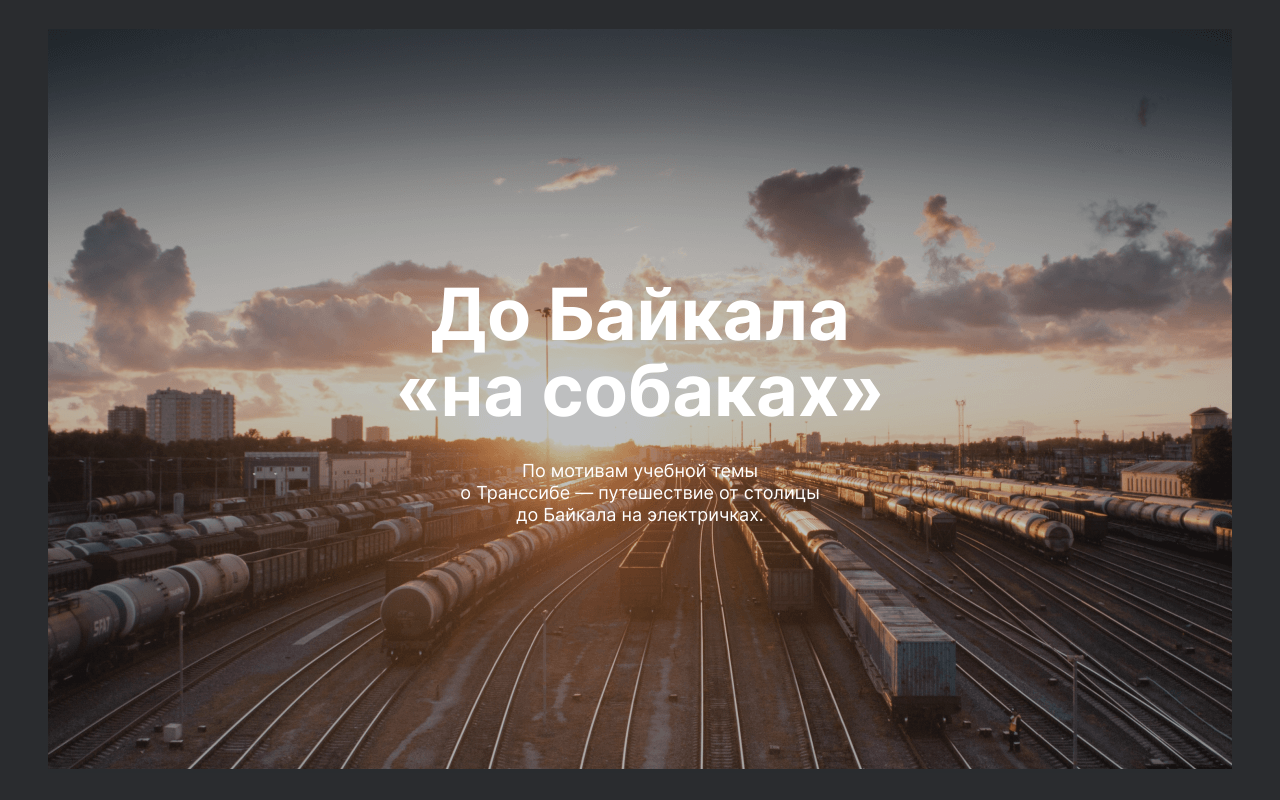
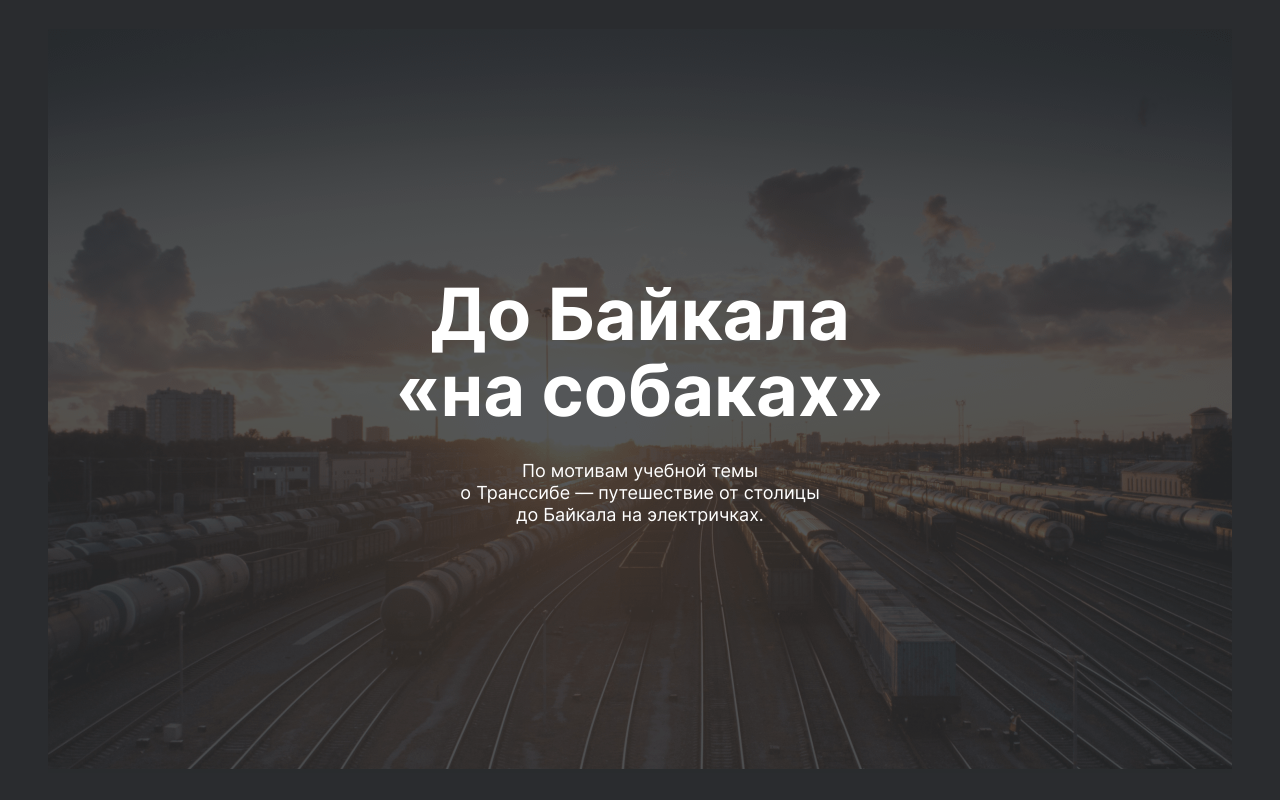
Before and after one commit to VKharlakov/russian-travel, a plain HTML site: page index.html in a window 1280 px wide. In both pictures the pointer is over the element 640 px from the left and 6374 px from the top of the page. Shown: the part 5974-6774 px from the top of the page. Drawn offline with Linux system fonts and the light colour scheme; files that its build step writes are made by us from their sources.

Commit message:
Файлы рассортированы по БЭМ, сжаты картинки

```diff
--- a/blocks/cover/__background/cover__background.css
+++ b/blocks/cover/__background/cover__background.css
@@ -2,8 +2,3 @@
 	width: 100%;
 	z-index: 1;
 }
-
-.cover__background:hover {
-	background-color: rgba(42, 44, 47, .8);
-	cursor: pointer;
-}
--- a/blocks/cover/__container/cover__container.css
+++ b/blocks/cover/__container/cover__container.css
@@ -3,3 +3,8 @@
     width: 100%;
     max-width: 1184px;
 }
+
+.cover__container:hover {
+    background-color: rgba(42, 44, 47, .8);
+    cursor: pointer;
+}
--- a/blocks/cover/__overlay/cover__overlay.css
+++ b/blocks/cover/__overlay/cover__overlay.css
@@ -14,3 +14,8 @@
 	text-decoration: none;
 	color: white;
 }
+
+.cover__overlay:hover {
+    background-color: rgba(42, 44, 47, .8);
+    cursor: pointer;
+}
```
